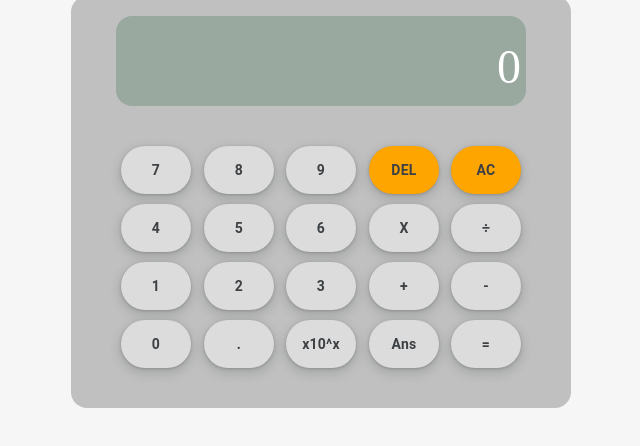
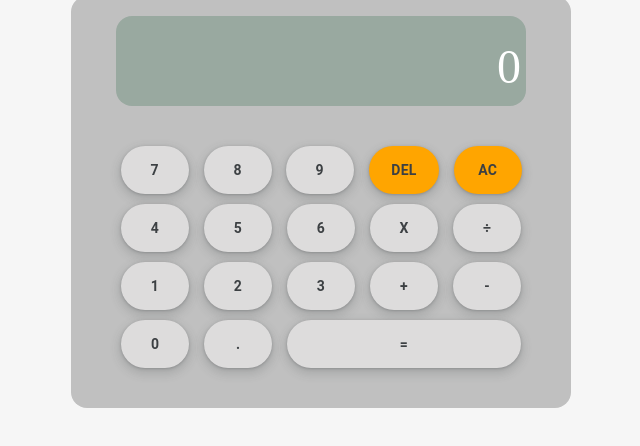
Before and after one commit to AlexisHerrera/calculator, a plain HTML site: page index.html in a window 1280 px wide. Shown: the part 174-620 px from the top of the page, without its empty margins (319-959 px from the left). Drawn offline with Linux system fonts and the light colour scheme.

Commit message:
Final CSS

```diff
--- a/index.html
+++ b/index.html
@@ -25,8 +25,8 @@
                     <button data-number="7">7</button>
                     <button data-number="8">8</button>
                     <button data-number="9">9</button>
-                    <button id="clear">DEL</button>
-                    <button id="backspace">AC</button>
+                    <button id="backspace">DEL</button>
+                    <button id="clear">AC</button>
                 </div>
                 <div class="row-buttons">
                     <button data-number="4">4</button>
@@ -42,11 +42,9 @@
                     <button class="operator" id="+">+</button>
                     <button class="operator" id="-">-</button>
                 </div>
-                <div class="row-buttons">
+                <div class="row-buttons" id="last-row">
                     <button data-number="0">0</button>
                     <button id="dot">.</button>
-                    <button id="exponential">x10^x</button>
-                    <button id="ans">Ans</button>
                     <button id="equals">=</button>
                 </div>
             </div>
--- a/styles.css
+++ b/styles.css
@@ -64,9 +64,15 @@ h1 {
 
 .row-buttons {
     display: flex;
-    justify-content: space-between;
+    column-gap: 15px;
 }
-
+/* Fix blank space*/
+#last-row {
+    justify-content: left;
+}
+#equals {
+    width: 250px;
+}
 
 /* Change button background color for AC and DEL to orange*/
 #clear,
```
